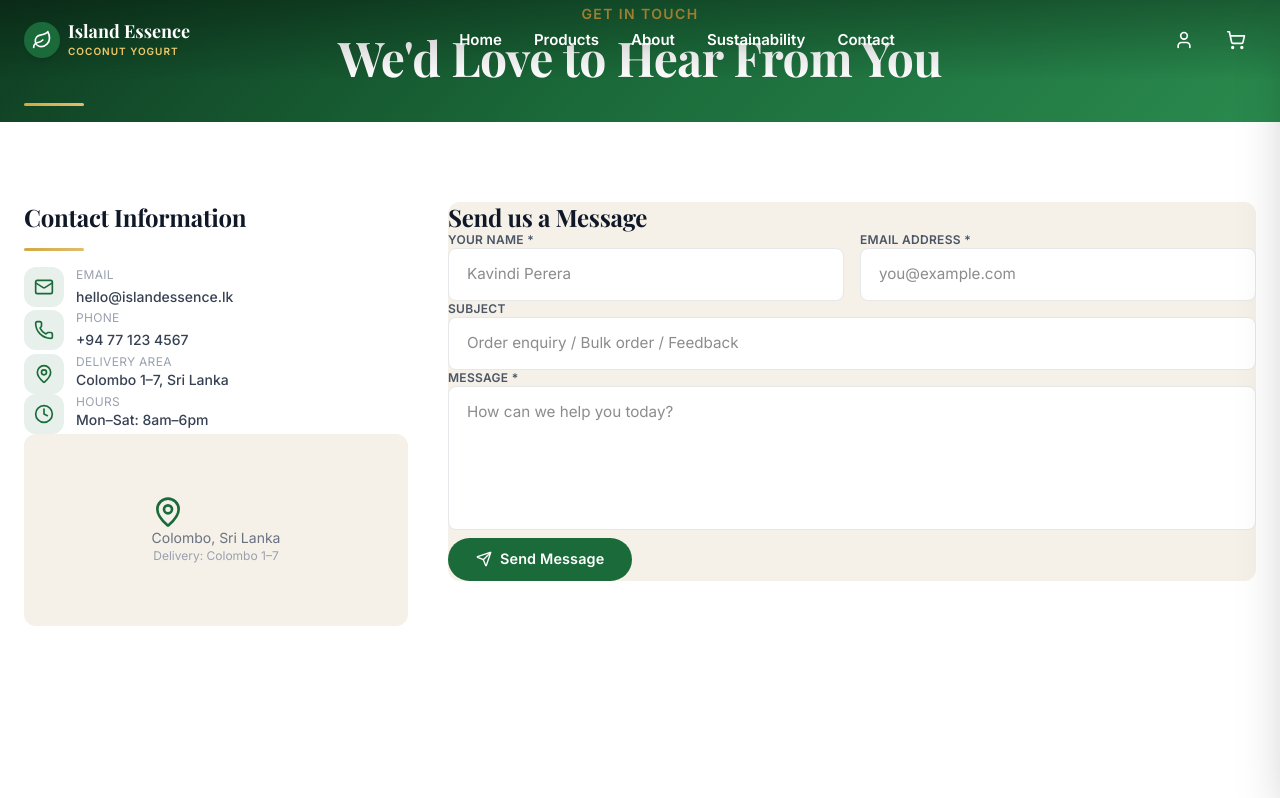
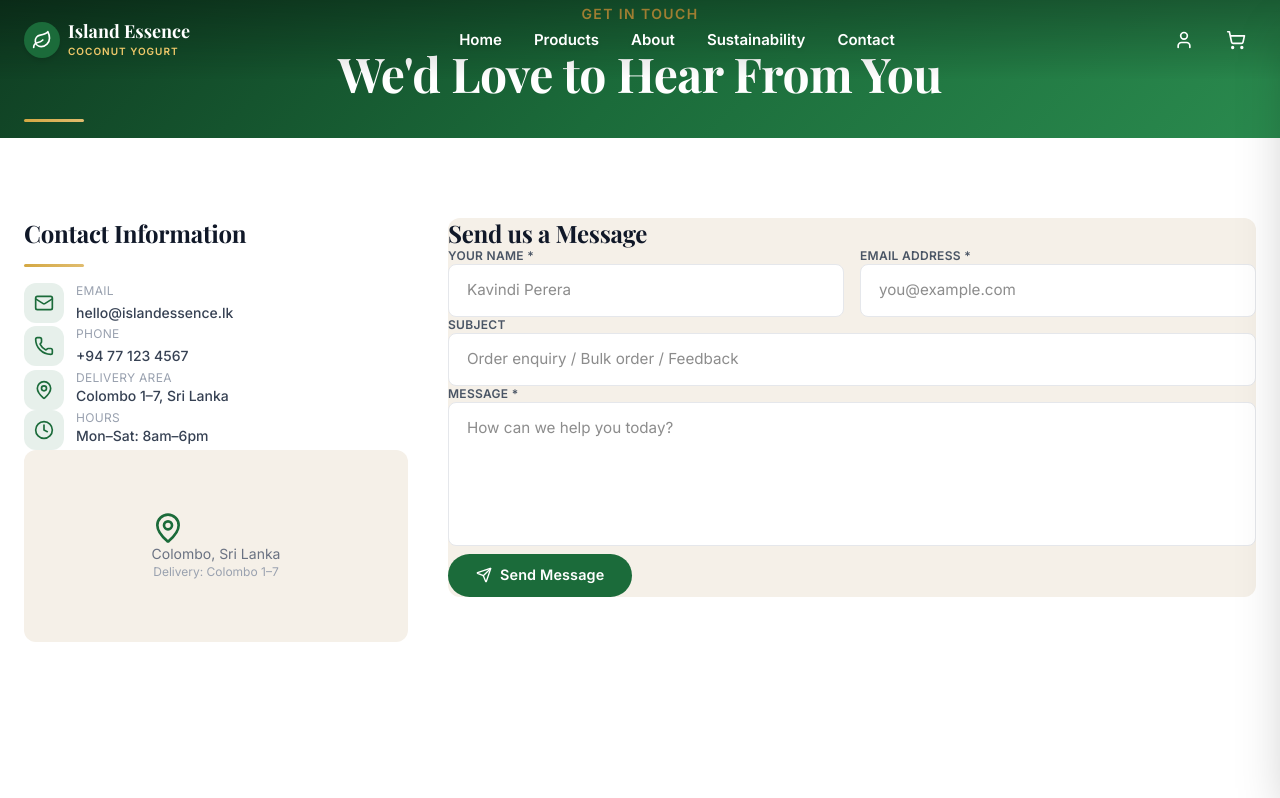
Before and after one commit to AkilaShashimantha/island_essence_yoghurt, a Next.js app: page /contact in a window 1280 px wide. Shown: the top 798 px of the page. Built offline with nearby package versions, Linux system fonts and the light colour scheme; a web font is replaced by a local one.

Commit message:
feat: Add a new contact page with contact information and a functional message form.

```diff
--- a/src/app/contact/page.tsx
+++ b/src/app/contact/page.tsx
@@ -25,6 +25,7 @@ export default function ContactPage() {
             >
                 <div className="container-custom">
                     <span className="text-[#D4A843] text-sm font-semibold uppercase tracking-widest">Get in Touch</span>
+                    <div className="h-4" />
                     <h1 className="text-4xl lg:text-5xl font-bold text-white mt-2 mb-4" style={{ fontFamily: 'Playfair Display' }}>
                         We'd Love to Hear From You
                     </h1>
```
